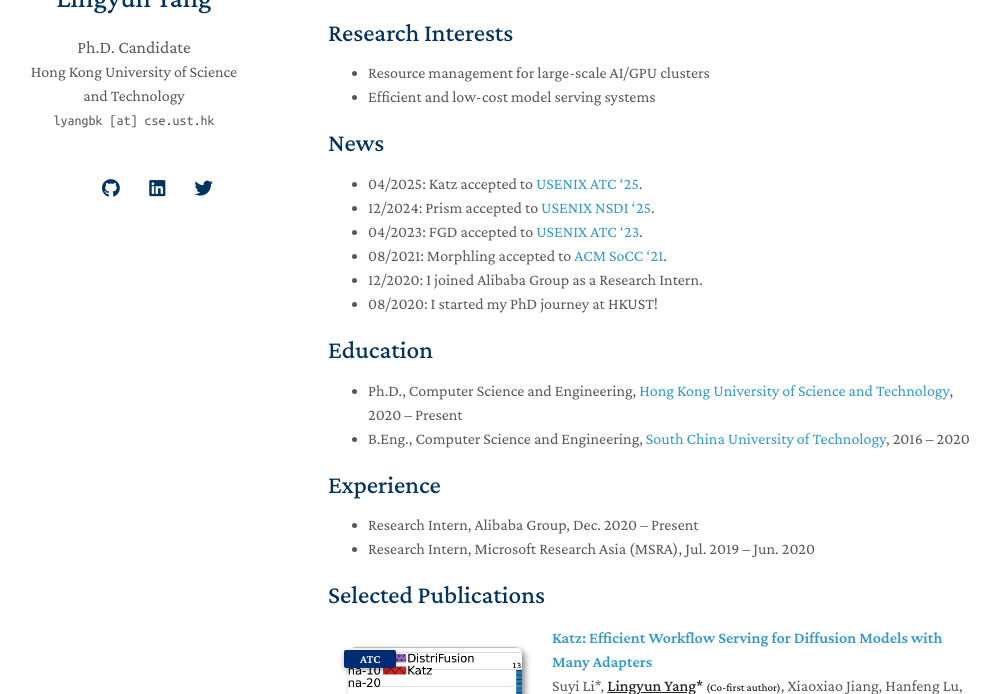
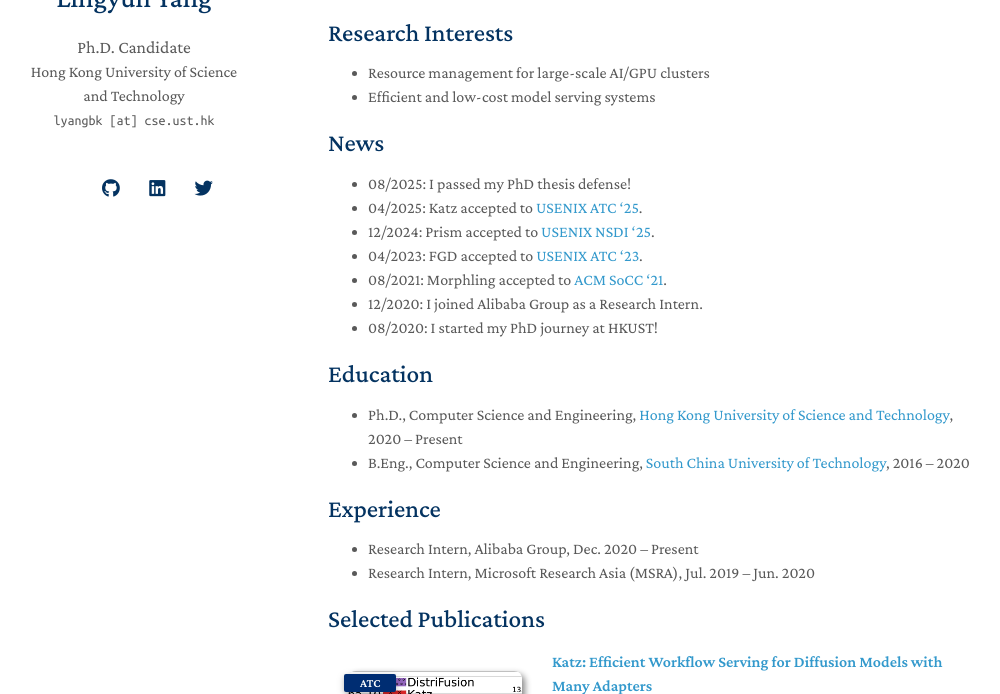
Before and after one commit to mental2008/academic-profile, a Jekyll site: the page built from index.md, in a window 1280 px wide and 900 px high, cut to the strip 206-900 px from the top of the window. Shown: the whole strip, without its empty margins (142-1142 px from the left). Built offline with Jekyll 4.4.1, drawn with Linux system fonts in a browser that asks for light colours; nearby versions of some CDN libraries; a style sheet for code colours, icons or effects is not loaded; our own code applies the rules of GitHub Pages for plain Markdown files.

Commit message:
Update news

```diff
--- a/_includes/news.md
+++ b/_includes/news.md
@@ -1,5 +1,6 @@
 ## News
 
+- 08/2025: I passed my PhD thesis defense!
 - 04/2025: Katz accepted to [USENIX ATC '25](https://www.usenix.org/conference/atc25).
 - 12/2024: Prism accepted to [USENIX NSDI '25](https://www.usenix.org/conference/nsdi25).
 - 04/2023: FGD accepted to [USENIX ATC '23](https://www.usenix.org/conference/atc23).
```
